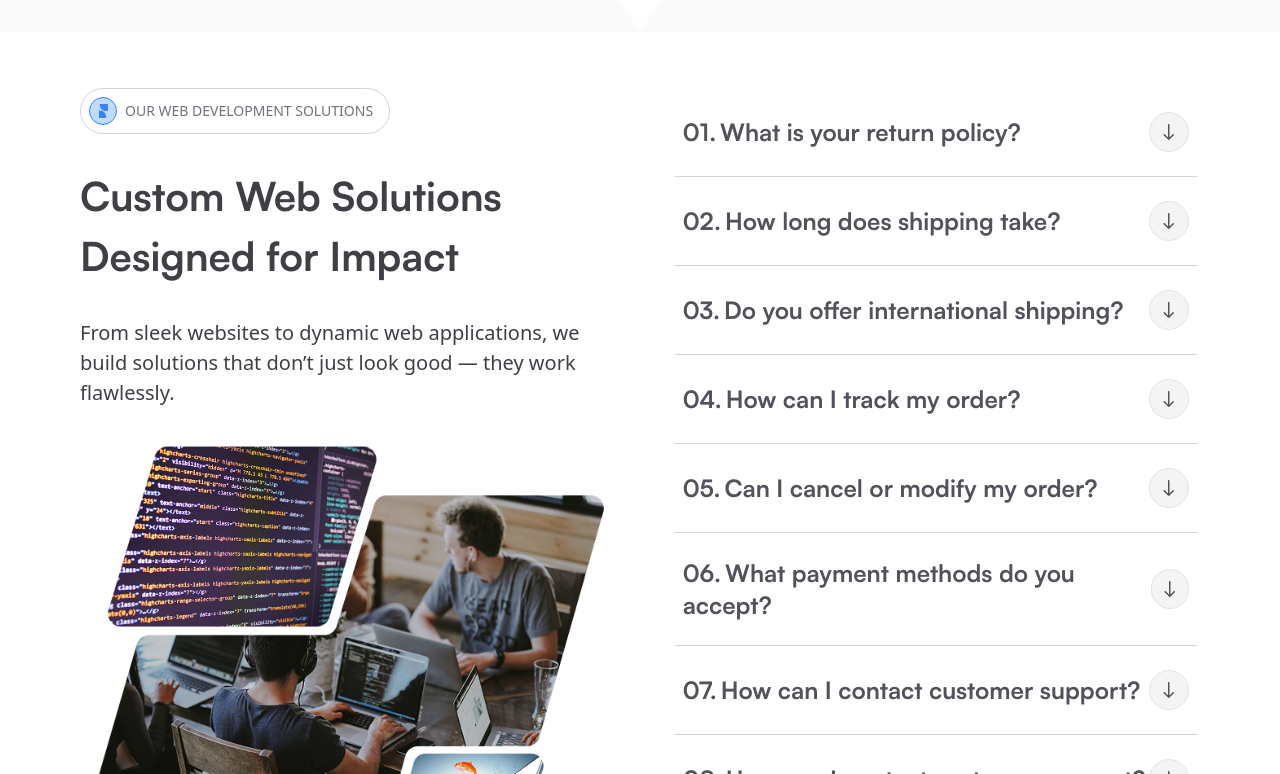
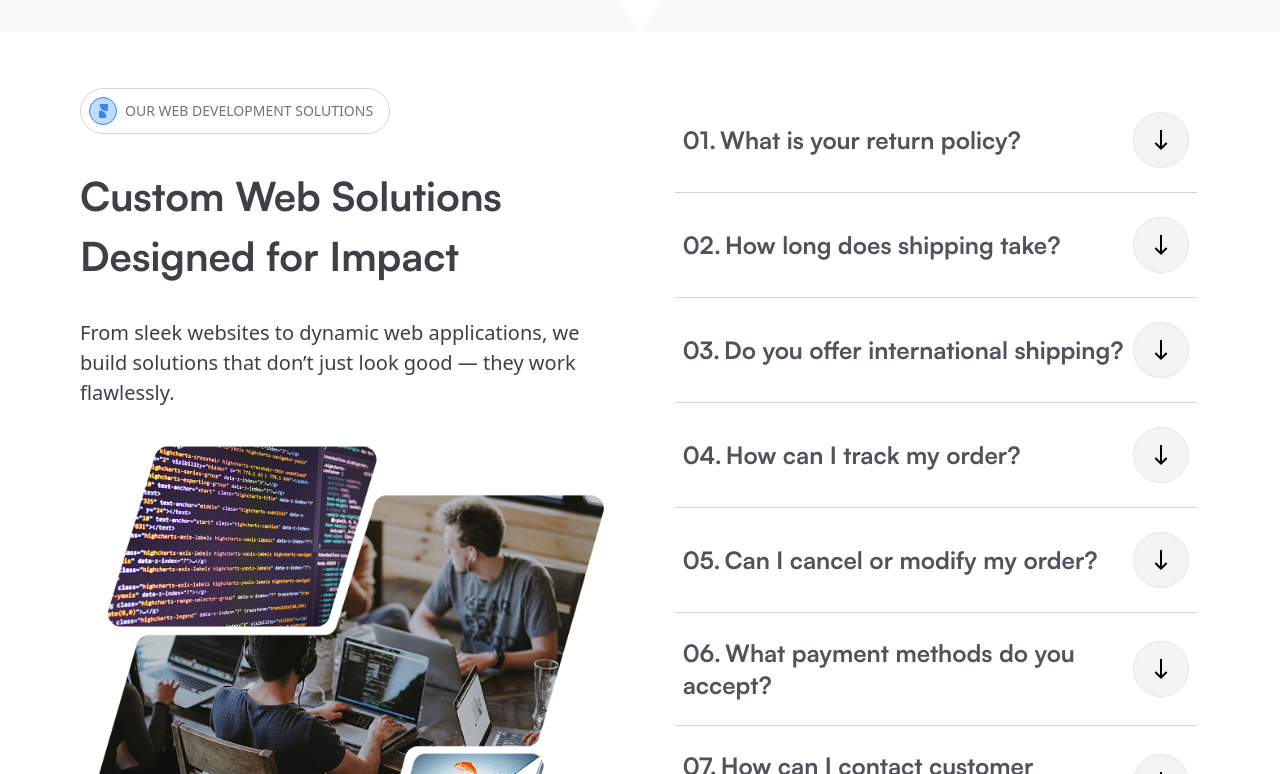
Before and after one commit to alive1258/Solvex-Website, a Next.js app: page /service/1 in a window 1280 px wide. Shown: the part 1326-2100 px from the top of the page. Built offline with nearby package versions, Linux system fonts and the light colour scheme.

Commit message:
updated design

```diff
--- a/src/app/globals.css
+++ b/src/app/globals.css
@@ -56,7 +56,7 @@
   }
   /* contact-icon  */
   .contact-icon {
-    @apply flex items-center mt-1.5 justify-center md:p-4 p-2 w-fit h-fit  border border-[#3B82F6] rounded-lg bg-[#EFF6FF];
+    @apply flex items-center mt-1 justify-center md:p-4 p-2 w-fit h-fit  border border-[#3B82F6] rounded-lg bg-[#EFF6FF];
   }
   /* primary-paragraph */
   .primary-paragraph {
--- a/src/components/UI/HomePage/Faq/Accordion.jsx
+++ b/src/components/UI/HomePage/Faq/Accordion.jsx
@@ -1,20 +1,22 @@
 import SlideRight from "@/utils/animations/SlideRight";
+import { RiAddLine, RiSubtractLine } from "@remixicon/react";
 
 const Accordion = ({ accordion, isActive, onClick, delay = 0 }) => {
   return (
     <SlideRight
       delay={delay}
-      className="flex items-center space-x-4  justify-baseline w-full"
+      className="flex md:items-center gap-y-2 md:gap-y-0 gap-x-2 w-full"
     >
+      {/* Content Section */}
       <div
-        className={`rounded-lg  w-full bg-[#F4F4F5] p-4 ${
+        className={`rounded-lg w-full bg-[#F4F4F5] p-4 ${
           isActive
             ? "border-2 border-[#2154FF]"
             : "border-2 border-transparent hover:border-[#2154FF]"
         }`}
       >
         <div
-          className={` font-medium cursor-pointer  rounded-lg duration-150 ${
+          className={`font-medium cursor-pointer rounded-lg duration-150 ${
             isActive ? "" : "text-secondary-base group"
           }`}
           onClick={onClick}
@@ -22,7 +24,7 @@ const Accordion = ({ accordion, isActive, onClick, delay = 0 }) => {
           <h1
             className={`md:text-[20px] text-[18px] ${
               isActive ? "border-b pb-1 border-[#D4D4D8]" : ""
-            }  font-satoshi font-bold text-secondary-base`}
+            } font-satoshi font-bold text-secondary-base`}
           >
             {accordion?.question}
           </h1>
@@ -35,34 +37,13 @@ const Accordion = ({ accordion, isActive, onClick, delay = 0 }) => {
           </div>
         )}
       </div>
+
+      {/* Icon Button  */}
       <div
-        className={`bg-[#F4F4F5]  hidden cursor-pointer border size-14 md:flex justify-center items-center border-border-base rounded-full`}
+        className="bg-[#F4F4F5] md:flex hidden cursor-pointer border w-14 aspect-square flex-shrink-0 justify-center items-center border-border-base rounded-full"
         onClick={onClick}
       >
-        {isActive ? (
-          <svg
-            xmlns="http://www.w3.org/2000/svg"
-            width="24"
-            height="24"
-            viewBox="0 0 24 24"
-            fill="none"
-          >
-            <path d="M6.50195 11H17.502V13H6.50195V11Z" fill="#3F3F46" />
-          </svg>
-        ) : (
-          <svg
-            xmlns="http://www.w3.org/2000/svg"
-            width="24"
-            height="24"
-            viewBox="0 0 24 24"
-            fill="none"
-          >
-            <path
-              d="M19 12.998H13V18.998H11V12.998H5V10.998H11V4.99805H13V10.998H19V12.998Z"
-              fill="#3F3F46"
-            />
-          </svg>
-        )}
+        {!isActive ? <RiAddLine /> : <RiSubtractLine />}
       </div>
     </SlideRight>
   );
--- a/src/components/UI/HomePage/TrustedBrands/TrustedBrands.jsx
+++ b/src/components/UI/HomePage/TrustedBrands/TrustedBrands.jsx
@@ -20,7 +20,7 @@ const TrustedBrands = ({ status = false }) => {
       ></div>
 
       <div
-        className="container relative mx-auto md:px-32 lg:px-40   md:flex md:py-0 w-full pb-12"
+        className="container relative mx-auto md:px-32 lg:px-40   md:flex md:py-0 pt-8 w-full md:pb-12"
         style={{ display: "relative" }}
       >
         <div className=" grid grid-cols-1 md:grid-cols-2 mt-4 md:mt-0 gap-x-[140px] ">
@@ -37,7 +37,7 @@ const TrustedBrands = ({ status = false }) => {
                 innovative companies, helping them scale with cutting-edge
                 digital solutions.
               </p>
-              <div className="md:mt-14 my-14 md:block  uppercase">
+              <div className="md:mt-14 my-14 w-full flex md:justify-start justify-center md:items-start items-center uppercase">
                 <Link href="/contact">
                   <Button content="Get a Free Consultation" />
                 </Link>
--- a/src/components/UI/ServicePage/ServiceDetails/OurSolutions/QuestionDetails.jsx
+++ b/src/components/UI/ServicePage/ServiceDetails/OurSolutions/QuestionDetails.jsx
@@ -1,4 +1,10 @@
 import SlideRight from "@/utils/animations/SlideRight";
+import {
+  RiAddLine,
+  RiArrowDownLongLine,
+  RiArrowUpLongLine,
+  RiSubtractLine,
+} from "@remixicon/react";
 
 const QuestionDetails = ({
   accordion,
@@ -29,37 +35,10 @@ const QuestionDetails = ({
 
             <div
               className={`${
-                isActive ? "bg-[#3B82F6]" : "bg-[#F4F4F5]"
-              }   cursor-pointer border size-10
-              flex justify-center items-center border-border-base rounded-full`}
+                isActive ? "bg-[#2154FF] text-white" : "bg-[#F4F4F5] text-black"
+              } md:flex hidden cursor-pointer border w-14 aspect-square flex-shrink-0 justify-center items-center border-border-base rounded-full`}
             >
-              {isActive ? (
-                <svg
-                  xmlns="http://www.w3.org/2000/svg"
-                  width="24"
-                  height="24"
-                  viewBox="0 0 24 24"
-                  fill="none"
-                >
-                  <path
-                    d="M12.3498 19.9929L12.2498 19.9999C12.0684 20.0001 11.8931 19.9346 11.7563 19.8154C11.6195 19.6963 11.5305 19.5316 11.5058 19.3519L11.4988 19.2499L11.4998 6.55388L8.27983 9.77488C8.15284 9.90189 7.98449 9.97912 7.80538 9.99252C7.62627 10.0059 7.4483 9.95459 7.30383 9.84788L7.21983 9.77588C7.09255 9.64883 7.01516 9.48028 7.00176 9.30094C6.98836 9.12161 7.03985 8.94343 7.14683 8.79888L7.21883 8.71488L11.7158 4.21488C11.8428 4.08786 12.0112 4.01063 12.1903 3.99724C12.3694 3.98384 12.5474 4.03516 12.6918 4.14188L12.7758 4.21488L17.2798 8.71488C17.4128 8.84888 17.4903 9.02808 17.497 9.21674C17.5036 9.40539 17.4389 9.58961 17.3157 9.73263C17.1925 9.87565 17.0199 9.96695 16.8323 9.98831C16.6448 10.0097 16.456 9.95953 16.3038 9.84788L16.2198 9.77588L12.9998 6.55788L12.9998 19.2499C12.9998 19.4314 12.9338 19.6068 12.8143 19.7434C12.6948 19.88 12.5298 19.9687 12.3498 19.9929Z"
-                    fill={isActive ? "#fff" : "#3B82F6"}
-                  />
-                </svg>
-              ) : (
-                <svg
-                  xmlns="http://www.w3.org/2000/svg"
-                  width="24"
-                  height="24"
-                  viewBox="0 0 24 24"
-                  fill="none"
-                >
-                  <path
-                    d="M11.6496 4.007L11.7496 4C11.931 3.99977 12.1063 4.06529 12.2431 4.18444C12.3799 4.30359 12.4689 4.46828 12.4936 4.648L12.5006 4.75L12.4996 17.446L15.7196 14.225C15.8465 14.098 16.0149 14.0208 16.194 14.0074C16.3731 13.994 16.5511 14.0453 16.6956 14.152L16.7796 14.224C16.9068 14.351 16.9842 14.5196 16.9976 14.6989C17.011 14.8783 16.9595 15.0565 16.8526 15.201L16.7806 15.285L12.2836 19.785C12.1566 19.912 11.9882 19.9892 11.8091 20.0026C11.63 20.016 11.452 19.9647 11.3076 19.858L11.2236 19.785L6.71956 15.285C6.5866 15.151 6.50906 14.9718 6.50242 14.7831C6.49577 14.5945 6.56051 14.4103 6.68372 14.2672C6.80692 14.1242 6.97952 14.0329 7.16708 14.0116C7.35463 13.9902 7.54335 14.0403 7.69556 14.152L7.77956 14.224L10.9996 17.442V4.75C10.9996 4.56846 11.0655 4.39311 11.1851 4.25648C11.3046 4.11985 11.4696 4.03121 11.6496 4.007Z"
-                    fill="#52525B"
-                  />
-                </svg>
-              )}
+              {isActive ? <RiArrowUpLongLine /> : <RiArrowDownLongLine />}
             </div>
           </div>
         </div>
--- a/src/components/common/Footer.jsx
+++ b/src/components/common/Footer.jsx
@@ -122,7 +122,7 @@ const Footer = () => {
             </h2>
 
             <div className="mt-10 space-y-4">
-              <div className="bg-[#27272A] h-14 border border-[#3F3F46] w-full max-w-[334px] flex items-center justify-between px-2 py-2 rounded-lg">
+              <div className="bg-[#27272A] h-14 border border-[#3F3F46] w-full  flex items-center justify-between px-2 py-2 rounded-lg">
                 <input
                   type="email"
                   placeholder="Email address"
--- a/src/utils/fakeData/featuresData.jsx
+++ b/src/utils/fakeData/featuresData.jsx
@@ -10,7 +10,7 @@ export const features = [
   },
   {
     id: 2,
-    title: "Expert Team of Developers & Designers",
+    title: "Expert Team of Developers ",
     description:
       "A decade of experience in building web solutions for diverse industries.",
     iconColor: "#FFF1F2",
```
